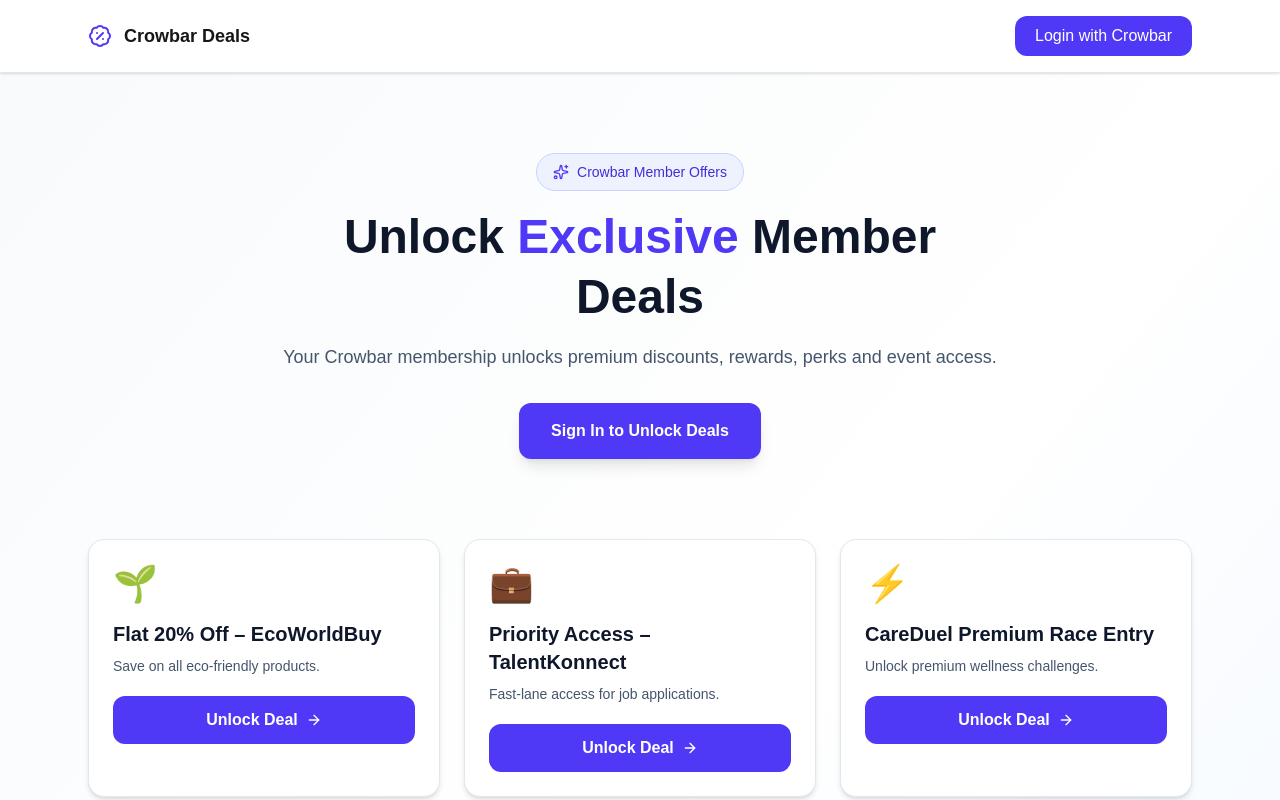
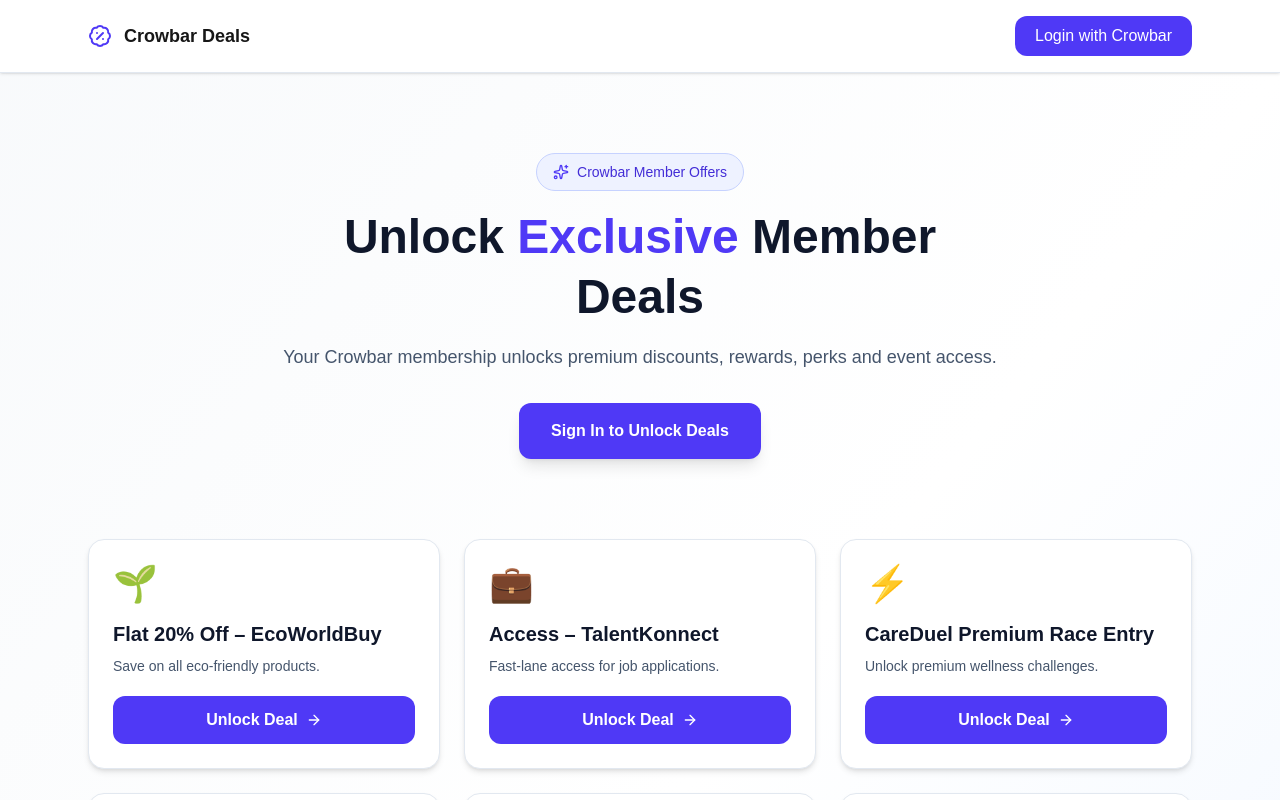
Before and after one commit to kanbanfeed/crowbar-deals, a Next.js app: page / in a window 1280 px wide. Shown: the top 800 px of the page. Built offline with nearby package versions, Linux system fonts and the light colour scheme; no server answers.

Commit message:
updating

```diff
--- a/app/page.tsx
+++ b/app/page.tsx
@@ -25,7 +25,7 @@ export default function CrowbarDealsPage() {
     },
     {
       id: 2,
-      title: "Priority Access – TalentKonnect",
+      title: "Access – TalentKonnect",
       description: "Fast-lane access for job applications.",
       icon: "💼",
     },
```
